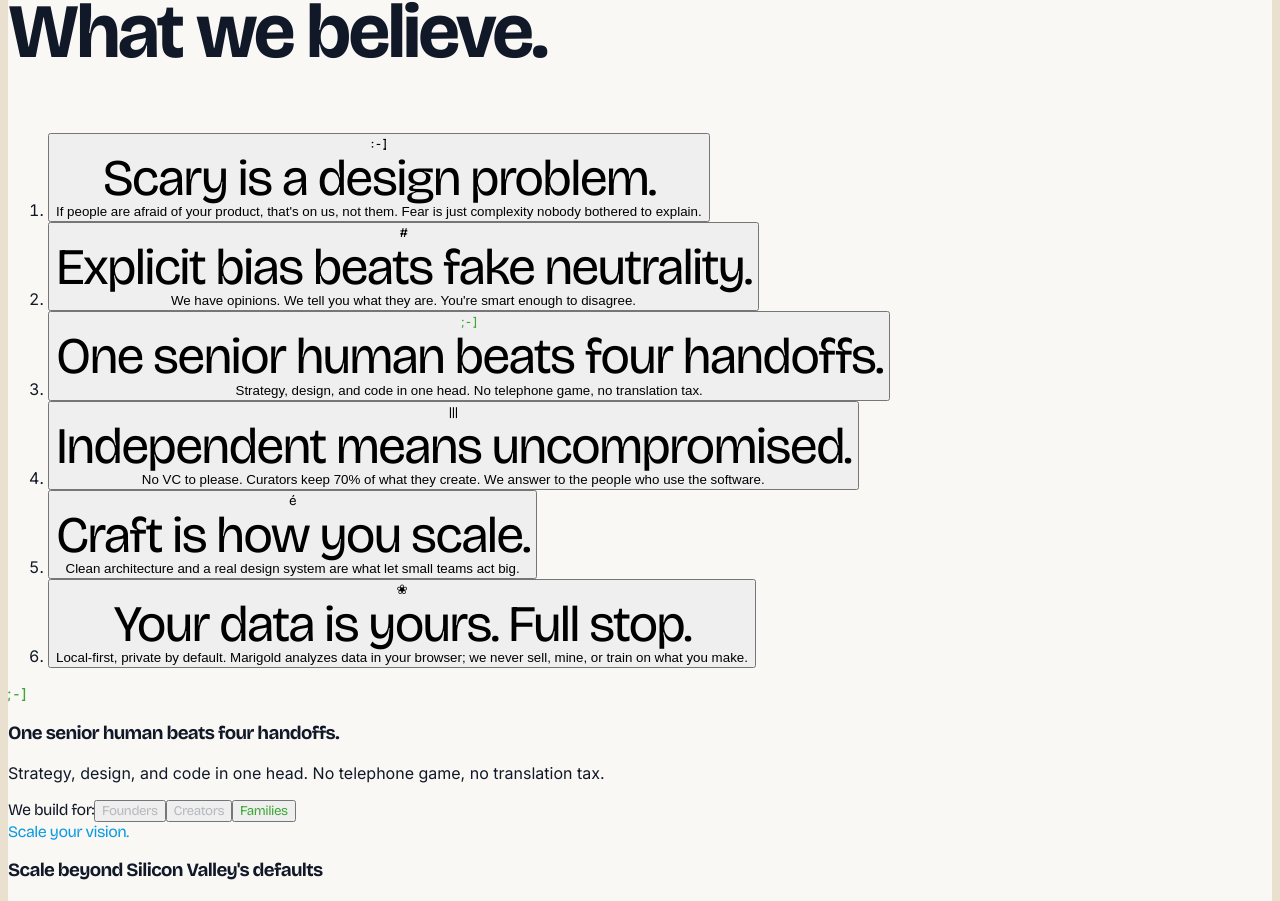
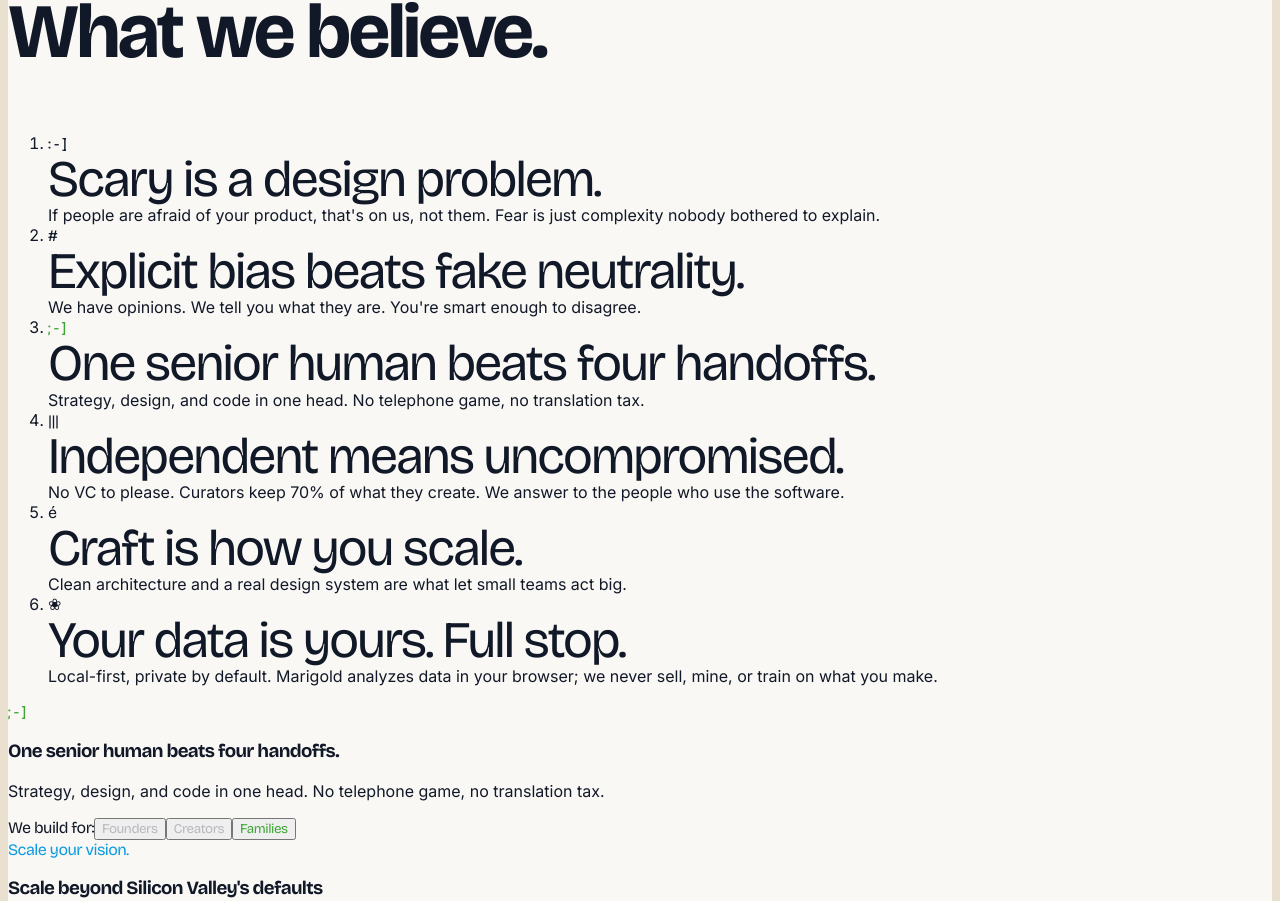
Before and after one commit to rorshockbtc/chb-corporate-site, a React (Vite) app in the folder client/: page / in a window 1280 px wide. Shown: the part 1376-2277 px from the top of the page. Built offline with nearby package versions, Linux system fonts and the light colour scheme.

Commit message:
fix: clean manifesto scroll tracking and remove hover interference

```diff
--- a/client/src/pages/home.tsx
+++ b/client/src/pages/home.tsx
@@ -92,7 +92,8 @@ function Manifesto() {
       for (let i = 0; i < OPINIONS.length; i++) {
         const el = document.getElementById(OPINIONS[i].id);
         if (el) {
-          const top = el.offsetTop;
+          const rect = el.getBoundingClientRect();
+          const top = rect.top + window.pageYOffset;
           const height = el.offsetHeight;
           if (scrollPos >= top && scrollPos < top + height) {
             setActive(i);
@@ -115,12 +116,11 @@ function Manifesto() {
         <div className="mt-14 grid lg:grid-cols-12 gap-10">
           <ol className="lg:col-span-8">
             {OPINIONS.map((o, i) => (
-              <li key={o.id} id={o.id} className="scroll-mt-48">
-                <button
-                  onMouseEnter={() => setActive(i)}
-                  onFocus={() => setActive(i)}
+              <li
+                key={o.id}
+                id={o.id}
+                className="scroll-mt-48 py-7 sm:py-8 border-t border-[#111827]/10 flex items-baseline gap-5 sm:gap-8 cursor-default"
                 onClick={() => setActive(i)}
-                  className="group w-full text-left py-7 sm:py-8 border-t border-[#111827]/10 flex items-baseline gap-5 sm:gap-8 bg-transparent cursor-pointer"
               >
                 <span
                   className={`font-display font-bold text-2xl sm:text-3xl w-14 shrink-0 transition-colors duration-300 ${active === i ? "" : "text-[#111827]/25"}`}
@@ -136,12 +136,11 @@ function Manifesto() {
                   >
                     {o.line}
                   </span>
-                    {/* Inline on mobile, sticky side on desktop */}
+                  {/* Inline text note on mobile, card on desktop */}
                   <div className="block lg:hidden mt-3 text-lg text-[#111827]/75">
                     {o.note}
                   </div>
                 </div>
-                </button>
               </li>
             ))}
           </ol>
```
Lines whose indentation alone changed are shown as unchanged.
